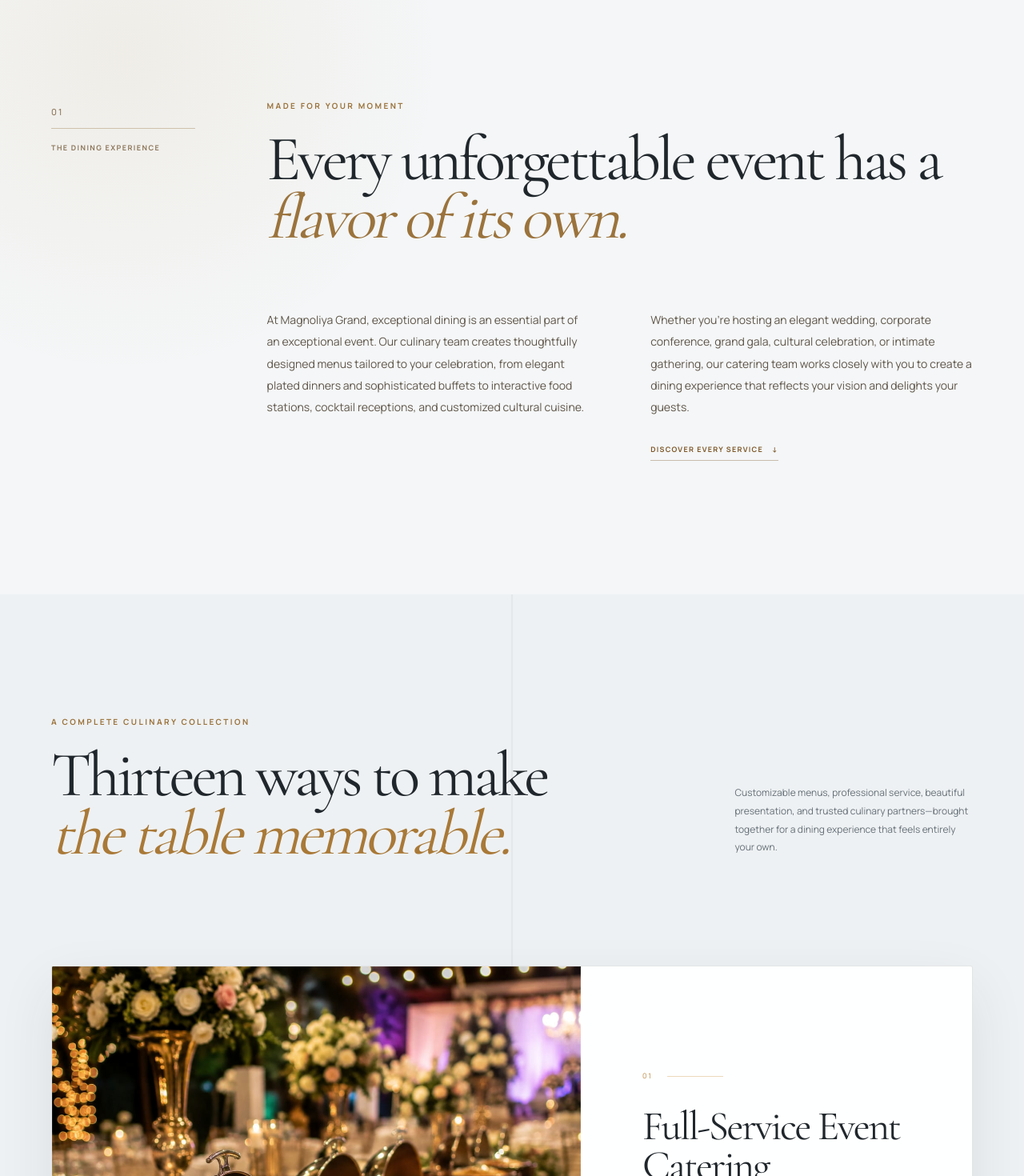
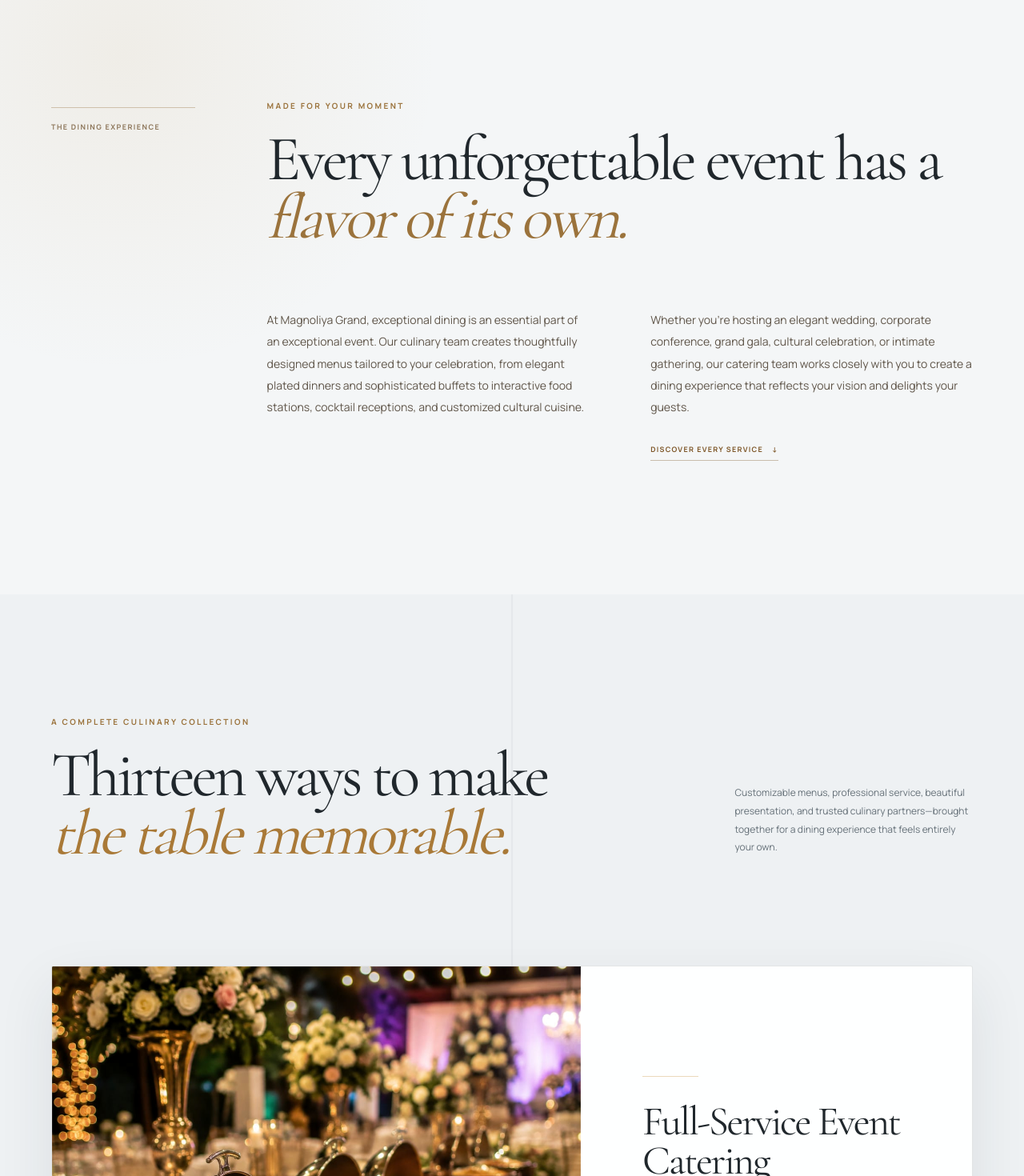
Before and after one commit to Crazyvarma1998/Magnoliyagrand-frontend, a Next.js app: page /dining-catering in a window 1280 px wide. Shown: the part 840-2310 px from the top of the page at 80% size. Built offline with nearby package versions, Linux system fonts and the light colour scheme.

Commit message:
style: enlarge logo and remove dining counts

```diff
--- a/app/components/DiningCateringExperience.jsx
+++ b/app/components/DiningCateringExperience.jsx
@@ -91,7 +91,7 @@
         </section>
 
         <section className={styles.story} id="dining-story">
-          <div className={styles.storyAside} data-dining-reveal><span>01</span><p>The dining experience</p></div>
+          <div className={styles.storyAside} data-dining-reveal><p>The dining experience</p></div>
           <div className={styles.storyCopy} data-dining-reveal>
             <p className={styles.sectionLabel}>Made for your moment</p>
             <h2>Every unforgettable event has a <em>flavor of its own.</em></h2>
@@ -114,7 +114,7 @@
               return (
                 <article className={styles.serviceCard} key={title} data-dining-reveal>
                   <div className={styles.serviceMedia}><img src={`/dining-catering/service-${number}.jpg`} alt={`${title} presentation at Magnoliya Grand`} width={portrait ? 1402 : 1536} height={portrait ? 1122 : 1024} loading={index < 2 ? "eager" : "lazy"} /></div>
-                  <div className={styles.serviceCopy}><div className={styles.serviceRule}><span>{number}</span><i /></div><h3>{title}</h3><p>{description}</p><a href="/contact">Ask our events team <span>↗</span></a></div>
+                  <div className={styles.serviceCopy}><div className={styles.serviceRule} aria-hidden="true"><i /></div><h3>{title}</h3><p>{description}</p><a href="/contact">Ask our events team <span>↗</span></a></div>
                 </article>
               );
             })}
@@ -145,10 +145,10 @@
           <div className={styles.promiseTitle} data-dining-reveal><p className={styles.sectionLabel}>Your menu, beautifully considered</p><h2>Imagine it.<br /><em>Taste it.</em><br />Celebrate it.</h2></div>
           <div className={styles.promiseSteps}>
             {[
-              ["01", "Share your vision", "Tell us about your occasion, guests, traditions, service style, and culinary preferences."],
-              ["02", "Shape the menu", "Our team brings the details together—from flavor and dietary needs to presentation and timing."],
-              ["03", "Savor the moment", "Enjoy polished service and a dining experience that carries your celebration from first bite to final toast."],
-            ].map(([number, title, body]) => <article key={number} data-dining-reveal><span>{number}</span><h3>{title}</h3><p>{body}</p></article>)}
+              ["Share your vision", "Tell us about your occasion, guests, traditions, service style, and culinary preferences."],
+              ["Shape the menu", "Our team brings the details together—from flavor and dietary needs to presentation and timing."],
+              ["Savor the moment", "Enjoy polished service and a dining experience that carries your celebration from first bite to final toast."],
+            ].map(([title, body]) => <article key={title} data-dining-reveal><h3>{title}</h3><p>{body}</p></article>)}
           </div>
         </section>
 
--- a/app/components/DiningCateringExperience.module.css
+++ b/app/components/DiningCateringExperience.module.css
@@ -20,7 +20,7 @@
 .scrollCue i:after{content:"";position:absolute;inset:0;background:var(--champagne);transform:translateX(-100%);animation:cueLine 2.2s ease-in-out infinite}
 @keyframes cueLine{0%{transform:translateX(-100%)}55%,100%{transform:translateX(100%)}}
 .story{max-width:1320px;margin:0 auto;padding:clamp(110px,13vw,190px) 5vw;display:grid;grid-template-columns:180px minmax(0,1fr);gap:clamp(45px,7vw,110px)}
-.storyAside{padding-top:8px;color:#8d765a}.storyAside span{display:block;padding-bottom:15px;border-bottom:1px solid #cfc0ab;font:500 11px/1 var(--font-sans);letter-spacing:.2em}.storyAside p{margin:17px 0 0;font-size:9px;font-weight:700;letter-spacing:.16em;text-transform:uppercase}
+.storyAside{padding-top:8px;color:#8d765a}.storyAside p{margin:0;padding-top:17px;border-top:1px solid #cfc0ab;font-size:9px;font-weight:700;letter-spacing:.16em;text-transform:uppercase}
 .sectionLabel{color:#9b733c}
 .storyCopy h2,.servicesHeader h2,.promise h2,.cta h2{margin:24px 0 0;font:400 clamp(48px,6.2vw,88px)/.92 var(--font-display);letter-spacing:-.05em}
 .storyCopy h2{max-width:960px}.storyCopy h2 em,.servicesHeader h2 em,.promise h2 em,.cta h2 em{color:#9b733c;font-weight:400}
@@ -48,7 +48,7 @@
 .faqItem{border-bottom:1px solid rgba(255,255,255,.15)}.faqItem summary{min-height:104px;display:grid;grid-template-columns:1fr 38px;align-items:center;gap:24px;cursor:pointer;list-style:none}.faqItem summary::-webkit-details-marker{display:none}.faqQuestion{max-width:680px;color:#f3f5f5;font:400 clamp(23px,2vw,32px)/1.15 var(--font-display);letter-spacing:-.025em;transition:color .3s,transform .35s}.faqToggle{position:relative;width:36px;height:36px;border:1px solid rgba(210,170,104,.46);border-radius:50%;transition:background .35s,transform .45s}.faqToggle i{position:absolute;left:10px;right:10px;top:17px;height:1px;background:#d2aa68;transition:transform .35s}.faqToggle i:last-child{transform:rotate(90deg)}.faqItem[open] .faqQuestion{color:#dfbd82;transform:translateX(7px)}.faqItem[open] .faqToggle{background:rgba(210,170,104,.12);transform:rotate(180deg)}.faqItem[open] .faqToggle i:last-child{transform:rotate(0)}
 .faqAnswer{display:grid;grid-template-rows:0fr;transition:grid-template-rows .55s cubic-bezier(.16,1,.3,1)}.faqItem[open] .faqAnswer{grid-template-rows:1fr}.faqAnswer p{min-height:0;overflow:hidden;max-width:720px;margin:0;padding:0 62px 38px 0;color:rgba(238,242,243,.62);font-size:13px;line-height:1.9}
 .promise{padding:clamp(110px,13vw,190px) 5vw;display:grid;grid-template-columns:.85fr 1.15fr;gap:clamp(65px,9vw,145px);background:#efe6d9}.promiseTitle{align-self:start;position:sticky;top:150px}.promiseTitle h2{font-size:clamp(54px,6.5vw,92px)}.promiseSteps{border-top:1px solid #cdbca5}
-.promiseSteps article{padding:clamp(42px,5vw,70px) 0;display:grid;grid-template-columns:58px 1fr;column-gap:28px;border-bottom:1px solid #cdbca5}.promiseSteps article>span{grid-row:1/span 2;color:#9b733c;font-size:10px;font-weight:700;letter-spacing:.18em}.promiseSteps h3{margin:-8px 0 16px;font:400 clamp(30px,3vw,44px)/1 var(--font-display);letter-spacing:-.035em}.promiseSteps p{max-width:540px;margin:0;color:#6a5c4c;font-size:13px;line-height:1.85}
+.promiseSteps article{padding:clamp(42px,5vw,70px) 0;border-bottom:1px solid #cdbca5}.promiseSteps h3{margin:0 0 16px;font:400 clamp(30px,3vw,44px)/1 var(--font-display);letter-spacing:-.035em}.promiseSteps p{max-width:540px;margin:0;color:#6a5c4c;font-size:13px;line-height:1.85}
 .cta{position:relative;overflow:hidden;padding:clamp(110px,13vw,185px) 5vw;text-align:center;color:#fff7eb;background:var(--wine)}.ctaGlow{position:absolute;inset:-70% 15% auto;height:650px;border-radius:50%;background:radial-gradient(circle,rgba(210,170,104,.24),transparent 67%);pointer-events:none}.cta .sectionLabel,.cta h2,.cta>p,.ctaActions{position:relative;z-index:1}.cta h2{max-width:900px;margin-inline:auto;font-size:clamp(56px,7.2vw,104px)}.cta h2 em{color:var(--champagne-light)}.cta>p:not(.sectionLabel){max-width:650px;margin:32px auto 0;color:rgba(255,255,255,.62);font-size:14px;line-height:1.8}
 .ctaActions{margin-top:42px;display:flex;align-items:center;justify-content:center;gap:24px}.primaryAction,.secondaryAction{min-height:52px;display:inline-flex;align-items:center;justify-content:center;gap:13px;padding:0 25px;border-radius:99px;font-size:9px;font-weight:700;letter-spacing:.13em;text-transform:uppercase;transition:transform .3s,color .3s,background .3s,border-color .3s}.primaryAction{color:#24140d;background:var(--champagne)}.secondaryAction{color:rgba(255,255,255,.78);border:1px solid rgba(255,255,255,.26)}.primaryAction:hover,.secondaryAction:hover{transform:translateY(-3px)}.primaryAction:hover{background:var(--champagne-light)}.secondaryAction:hover{color:#fff;border-color:rgba(255,255,255,.62)}
 /* Silver-white surface system shared with the main Services page. */
@@ -66,5 +66,5 @@
 .motionReady [data-dining-reveal]{opacity:0;transform:translateY(38px);transition:opacity .85s,transform 1s cubic-bezier(.2,.7,.2,1)}.motionReady .serviceCard[data-dining-reveal]{transform:translateY(54px) scale(.985)}.motionReady [data-dining-reveal].isVisible{opacity:1;transform:none}.motionReady .serviceCard.isVisible .serviceRule i{animation:ruleGrow 1s .35s both}
 @keyframes ruleGrow{from{transform:scaleX(0)}to{transform:scaleX(1)}}
 @media(max-width:980px){.heroNote{display:none}.story{grid-template-columns:110px minmax(0,1fr)}.servicesHeader{grid-template-columns:1fr;align-items:start;gap:34px}.servicesHeader>p{max-width:560px}.serviceCard,.serviceCard:nth-child(even){min-height:0;grid-template-columns:1fr}.serviceCard:nth-child(even) .serviceMedia,.serviceCard:nth-child(even) .serviceCopy{grid-column:1}.serviceCard:nth-child(even) .serviceMedia{grid-row:1}.serviceCard:nth-child(even) .serviceCopy{grid-row:2}.serviceMedia{min-height:0;aspect-ratio:16/10}.faq{grid-template-columns:1fr}.faqIntro{position:static}.promise{grid-template-columns:1fr}.promiseTitle{position:static}}
-@media(max-width:700px){.heroContent{width:88vw;padding-bottom:98px}.hero h1{font-size:clamp(70px,21vw,108px);line-height:.79}.heroLead{margin-top:34px;font-size:13px}.scrollCue{left:6vw}.story{padding-inline:6vw;grid-template-columns:1fr;gap:38px}.storyAside{display:none}.storyCopy h2,.servicesHeader h2,.promise h2,.cta h2{font-size:clamp(45px,13vw,66px)}.storyColumns{grid-template-columns:1fr;gap:30px}.marquee div{padding-block:17px 20px}.services{padding-inline:5vw}.servicesHeader{margin-bottom:62px}.serviceList{gap:48px}.serviceMedia{aspect-ratio:4/3}.serviceCopy{padding:42px 28px 48px}.serviceCopy h3{font-size:clamp(36px,11vw,50px)}.faq{padding-inline:7vw;gap:55px}.faqIntro h2{font-size:clamp(48px,13vw,64px)}.faqItem summary{min-height:92px;grid-template-columns:1fr 34px;gap:16px}.faqQuestion{font-size:23px}.faqToggle{width:32px;height:32px}.faqToggle i{left:9px;right:9px;top:15px}.faqAnswer p{padding-right:0;padding-bottom:31px}.promise{padding-inline:7vw}.promiseSteps article{grid-template-columns:42px 1fr;column-gap:18px}.cta{padding-inline:7vw}.ctaActions{flex-direction:column}.primaryAction,.secondaryAction{width:min(100%,330px)}}
+@media(max-width:700px){.heroContent{width:88vw;padding-bottom:98px}.hero h1{font-size:clamp(70px,21vw,108px);line-height:.79}.heroLead{margin-top:34px;font-size:13px}.scrollCue{left:6vw}.story{padding-inline:6vw;grid-template-columns:1fr;gap:38px}.storyAside{display:none}.storyCopy h2,.servicesHeader h2,.promise h2,.cta h2{font-size:clamp(45px,13vw,66px)}.storyColumns{grid-template-columns:1fr;gap:30px}.marquee div{padding-block:17px 20px}.services{padding-inline:5vw}.servicesHeader{margin-bottom:62px}.serviceList{gap:48px}.serviceMedia{aspect-ratio:4/3}.serviceCopy{padding:42px 28px 48px}.serviceCopy h3{font-size:clamp(36px,11vw,50px)}.faq{padding-inline:7vw;gap:55px}.faqIntro h2{font-size:clamp(48px,13vw,64px)}.faqItem summary{min-height:92px;grid-template-columns:1fr 34px;gap:16px}.faqQuestion{font-size:23px}.faqToggle{width:32px;height:32px}.faqToggle i{left:9px;right:9px;top:15px}.faqAnswer p{padding-right:0;padding-bottom:31px}.promise{padding-inline:7vw}.cta{padding-inline:7vw}.ctaActions{flex-direction:column}.primaryAction,.secondaryAction{width:min(100%,330px)}}
 @media(prefers-reduced-motion:reduce){.heroMedia{transform:scale(1.03)}.scrollCue i:after,.marquee div{animation:none}.serviceMedia img,.primaryAction,.secondaryAction{transition:none}}
```
Also changed, not shown: app/globals.css.
